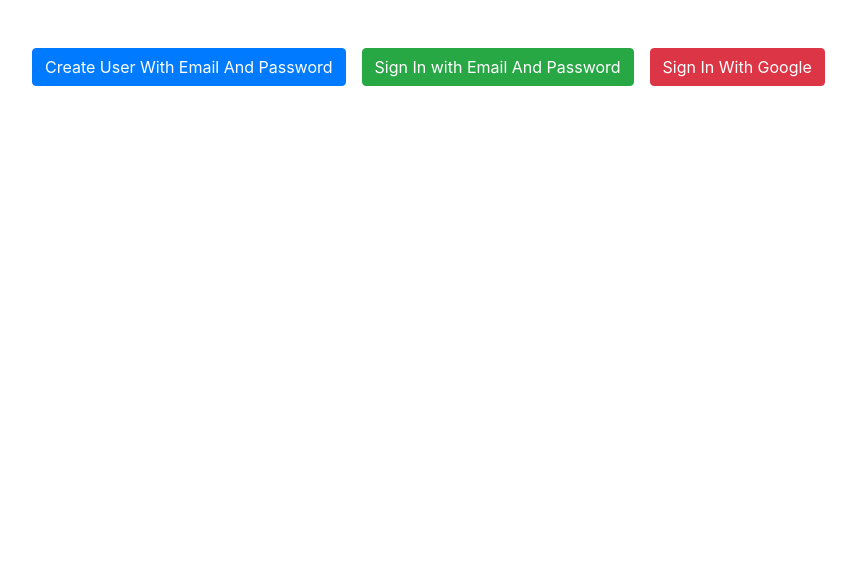
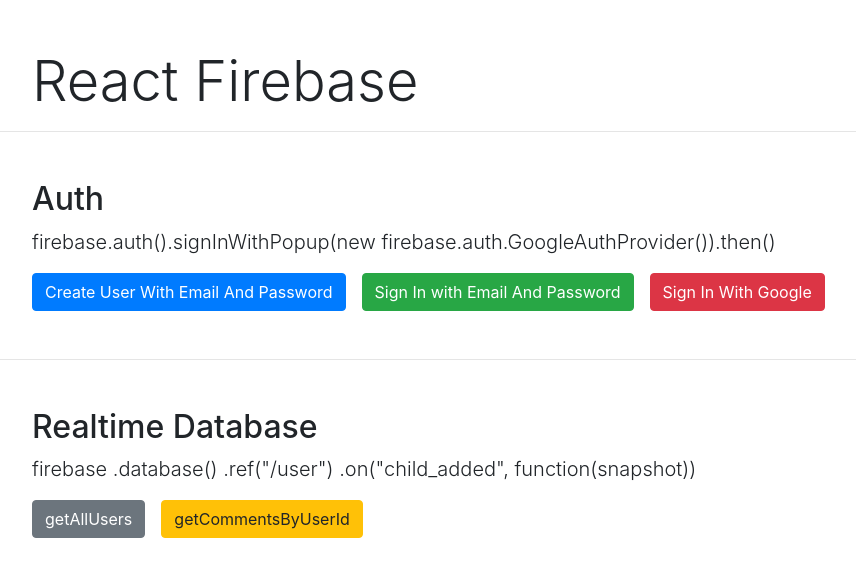
Before and after one commit to rjayaramegowda/react-firebase-auth, a React (Create React App) app: page / in a window 1280 px wide. Shown: the top 576 px of the page, without its empty margins (53-909 px from the left). Built offline with nearby package versions, Linux system fonts and the light colour scheme.

Commit message:
Updated commands

```diff
--- a/package.json
+++ b/package.json
@@ -4,6 +4,7 @@
   "private": true,
   "dependencies": {
     "@firebase/auth": "^0.14.9",
+    "@firebase/database": "^0.6.8",
     "@testing-library/jest-dom": "^4.2.4",
     "@testing-library/react": "^9.3.2",
     "@testing-library/user-event": "^7.1.2",
--- a/src/App.js
+++ b/src/App.js
@@ -3,12 +3,24 @@
   signInWithEmailAndPassword,
   signInWithGoogle,
   createUserWithEmailAndPassword,
+  getAllUsers,
+  getCommentsByUserId,
 } from "./firebase.config";
 
 class App extends Component {
   render() {
     return (
+      <>
         <div className="container mt-5">
+          <h1 className="display-4">React Firebase</h1>
+        </div>
+        <hr />
+        <div className="container mt-5">
+          <h2>Auth</h2>
+          <p className="lead">
+            firebase.auth().signInWithPopup(new
+            firebase.auth.GoogleAuthProvider()).then()
+          </p>
           <button
             onClick={() => createUserWithEmailAndPassword()}
             className="btn btn-primary"
@@ -25,6 +37,28 @@
             Sign In With Google
           </button>
         </div>
+
+        <hr className="mt-5" />
+
+        <section className="container mt-5">
+          <h2>Realtime Database</h2>
+          <p className="lead">
+            firebase .database() .ref("/user") .on("child_added",
+            function(snapshot))
+          </p>
+
+          <button onClick={() => getAllUsers()} className="btn btn-secondary">
+            {" "}
+            getAllUsers
+          </button>
+          <button
+            onClick={() => getCommentsByUserId()}
+            className="btn btn-warning ml-3"
+          >
+            getCommentsByUserId
+          </button>
+        </section>
+      </>
     );
   }
 }
--- a/src/firebase.config.js
+++ b/src/firebase.config.js
@@ -1,5 +1,6 @@
 import firebase from "firebase/app";
 import "firebase/auth";
+import "firebase/database";
 //import "firebase/firestore";
 
 const firebaseConfig = {
@@ -78,3 +79,51 @@
 };
 
 //export const firestore = firebase.firestore();
+
+// DATABASE - Realtime Database
+// var database = firebase.database();
+// const starCountRef = firebase.database().ref("user");
+
+// READ
+export const getAllUsers = () => {
+  console.log("getUser()");
+  firebase
+    .database()
+    .ref("/user")
+    .on("child_added", function (snapshot) {
+      console.log("//------------------------------------------");
+      console.log("snapshot.key = " + snapshot.key);
+      console.log("snapshot.val() = " + snapshot.val());
+      console.log("//------------------------------------------");
+    });
+};
+
+export const getCommentsByUserId = () => {
+  console.log("getCommentsByUserId()");
+  firebase
+    .database()
+    .ref("/comments")
+    .orderByChild("userId")
+    .equalTo(1)
+    .on("child_added", function (snapshot) {
+      console.log("//------------------------------------------");
+      console.log("snapshot.key = " + snapshot.key);
+      console.log("snapshot.val() = " + snapshot.val());
+      console.log("//------------------------------------------");
+    });
+};
+
+export const updateComments = () => {
+  console.log("getCommentsByUserId()");
+  firebase
+    .database()
+    .ref("/comments")
+    .orderByChild("userId")
+    .equalTo(1)
+    .on("child_added", function (snapshot) {
+      console.log("//------------------------------------------");
+      console.log("snapshot.key = " + snapshot.key);
+      console.log("snapshot.val() = " + snapshot.val());
+      console.log("//------------------------------------------");
+    });
+};
```
Also changed, not shown: 2 other files (tests, documents, lock files or other folders). Lines whose indentation alone changed are shown as unchanged.
